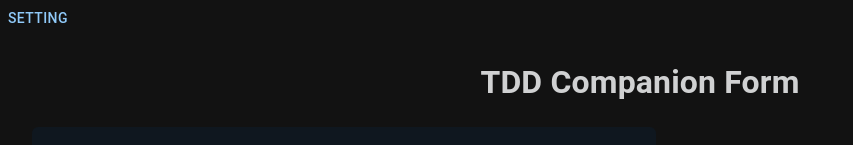
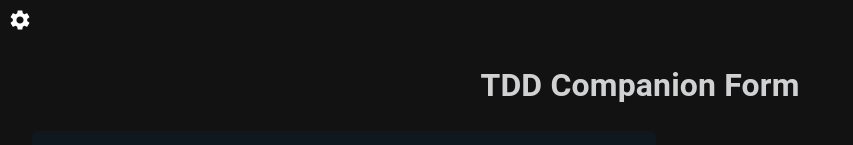
Before and after one commit to ehsanexe/tdd-companion, a React (Create React App) app: page / in a window 1280 px wide. Shown: the top 145 px of the page, without its empty margins (0-853 px from the left). Built offline with nearby package versions, Linux system fonts and the light colour scheme.

Commit message:
update package.json and App.js

```diff
--- a/package.json
+++ b/package.json
@@ -6,6 +6,7 @@
     "@emotion/react": "^11.11.4",
     "@emotion/styled": "^11.11.5",
     "@google/generative-ai": "^0.12.0",
+    "@mui/icons-material": "^5.15.20",
     "@mui/material": "^5.15.20",
     "@testing-library/jest-dom": "^5.17.0",
     "@testing-library/react": "^13.4.0",
--- a/src/App.js
+++ b/src/App.js
@@ -1,7 +1,14 @@
-import { Button, CssBaseline, ThemeProvider, createTheme } from "@mui/material";
+import {
+  Button,
+  CssBaseline,
+  IconButton,
+  ThemeProvider,
+  createTheme,
+} from "@mui/material";
 import "./App.css";
 import Form from "./Component/Form";
 import { useState } from "react";
+import SettingsIcon from "@mui/icons-material/Settings";
 
 const darkTheme = createTheme({
   palette: {
@@ -16,7 +23,9 @@ function App() {
     <ThemeProvider theme={darkTheme}>
       <CssBaseline />
       <div className="App">
-        <Button onClick={() => setIsDrawer(true)}>Setting</Button>
+        <IconButton onClick={() => setIsDrawer(true)} aria-label="Setting">
+          <SettingsIcon />
+        </IconButton>
         <h1>TDD Companion Form</h1>
         <Form isDrawer={isDrawer} setIsDrawer={setIsDrawer} />
       </div>
```
